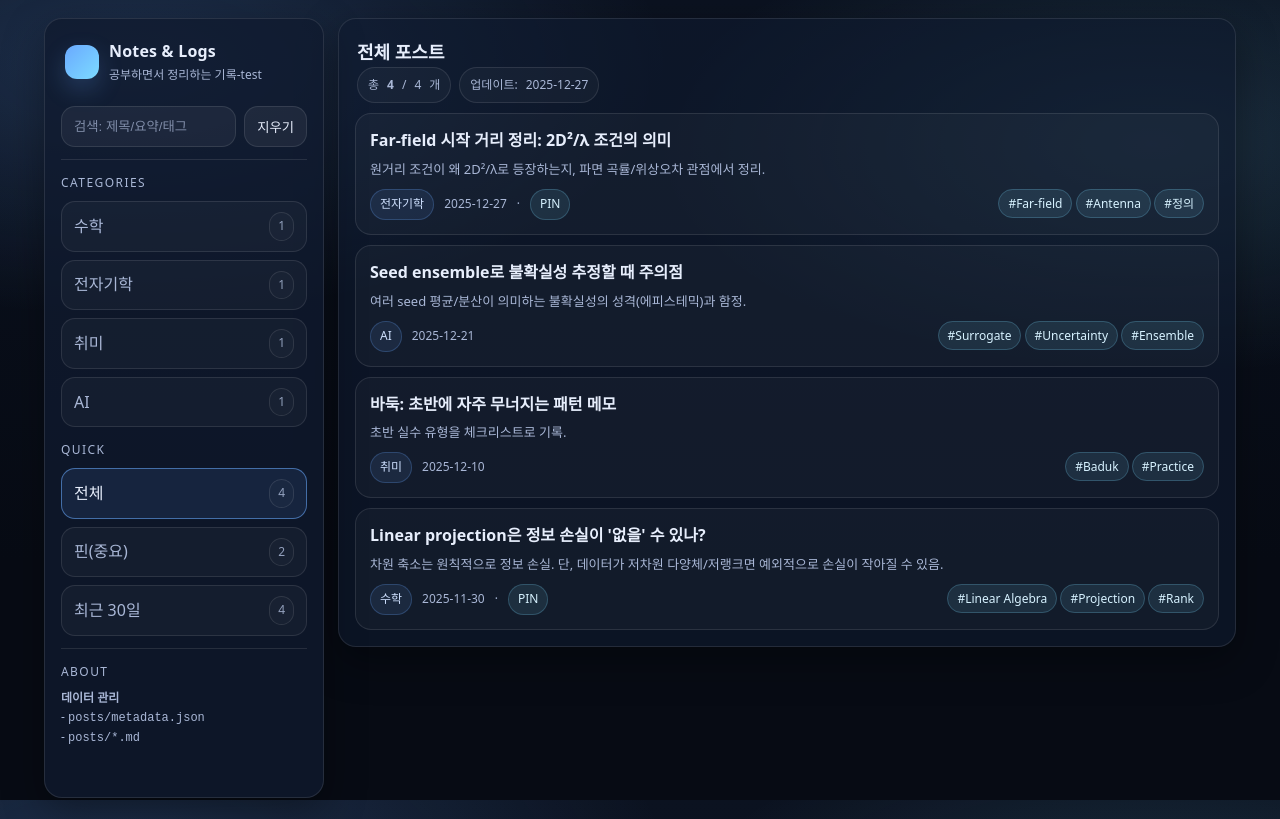
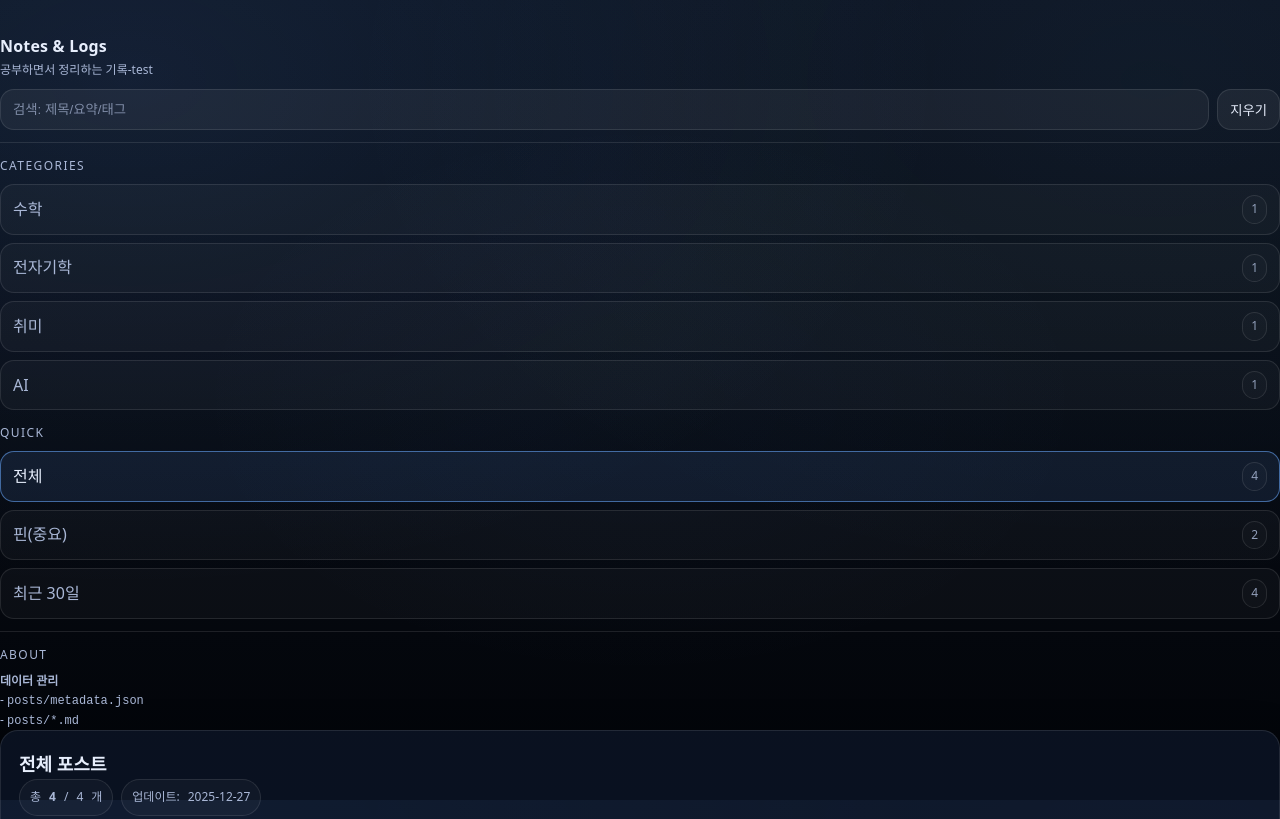
Before and after one commit to tpark0429/demetrio, a plain HTML site: page index.html in a window 1280 px wide. Shown: the top 819 px of the page. Drawn offline with nearby package versions, Linux system fonts and the light colour scheme.

Commit message:
Update style.css

```diff
--- a/css/style.css
+++ b/css/style.css
@@ -26,71 +26,23 @@ body {
     margin: 0;
     font-family: system-ui, -apple-system, "Segoe UI", Roboto, "Noto Sans KR", Arial, sans-serif;
     color: var(--text);
-    background:
-        radial-gradient(900px 420px at 10% 8%, rgba(106, 169, 255, .20), transparent 60%),
-        radial-gradient(900px 420px at 90% 18%, rgba(124, 219, 255, .15), transparent 55%),
-        linear-gradient(180deg, var(--bg), #070b14 70%);
+    background-color: var(--bg);
+    background-image:
+        radial-gradient(at 10% 10%, rgba(106, 169, 255, 0.1) 0px, transparent 50%),
+        radial-gradient(at 90% 10%, rgba(124, 219, 255, 0.05) 0px, transparent 50%),
+        radial-gradient(at 50% 50%, rgba(106, 169, 255, 0.03) 0px, transparent 50%),
+        linear-gradient(180deg, var(--bg), #020408);
+    background-attachment: fixed;
     line-height: 1.55;
 }
 
-a {
-    color: inherit;
-    text-decoration: none
-}
-
-.wrap {
-    max-width: var(--max);
-    margin: 0 auto;
-    padding: 18px 14px 42px
-}
-
-/* Layout */
-.layout {
-    display: grid;
-    grid-template-columns: var(--side) 1fr;
-    gap: 14px;
-    align-items: start;
-}
-
-@media (max-width: 980px) {
-    .layout {
-        grid-template-columns: 1fr
-    }
-}
-
-/* Sidebar */
-.side {
-    position: sticky;
-    top: 10px;
-    height: calc(100vh - 20px);
-    overflow: auto;
-    padding: 16px;
-    border-radius: var(--r);
-    background: rgba(16, 26, 47, .78);
-    border: 1px solid var(--line);
-    box-shadow: var(--shadow);
-}
-
-@media (max-width: 980px) {
-    .side {
-        position: relative;
-        height: auto
-    }
-}
-
-.brand {
-    display: flex;
-    align-items: center;
-    gap: 10px;
-    padding: 4px 4px 12px;
-}
+/* ... */
 
 .logo {
     width: 34px;
     height: 34px;
-    border-radius: 12px;
-    background: linear-gradient(135deg, var(--accent), var(--accent2));
-    box-shadow: 0 10px 25px rgba(106, 169, 255, .22);
+    border-radius: 8px;
+    /* background: removed */
     flex: 0 0 auto;
 }
 
```
